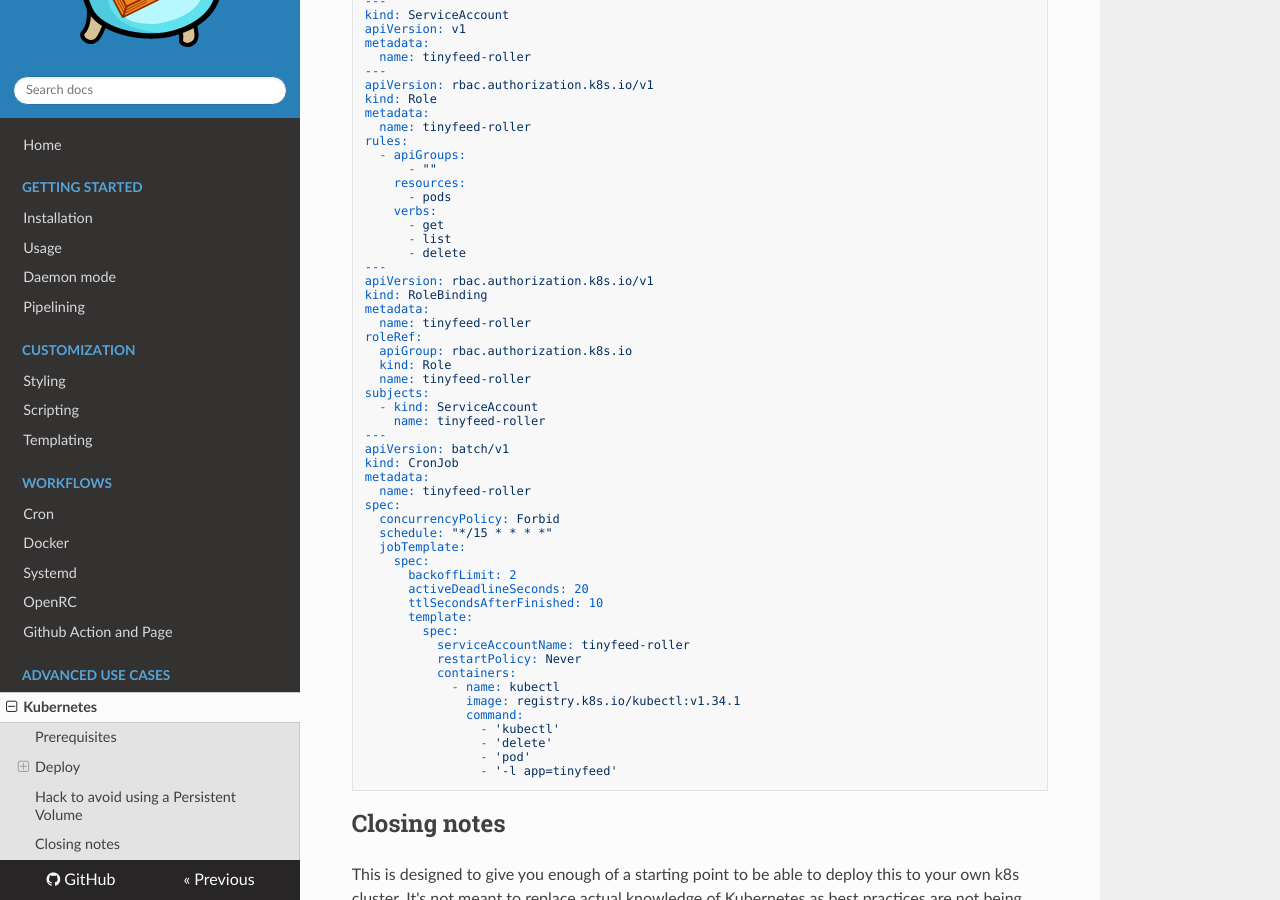
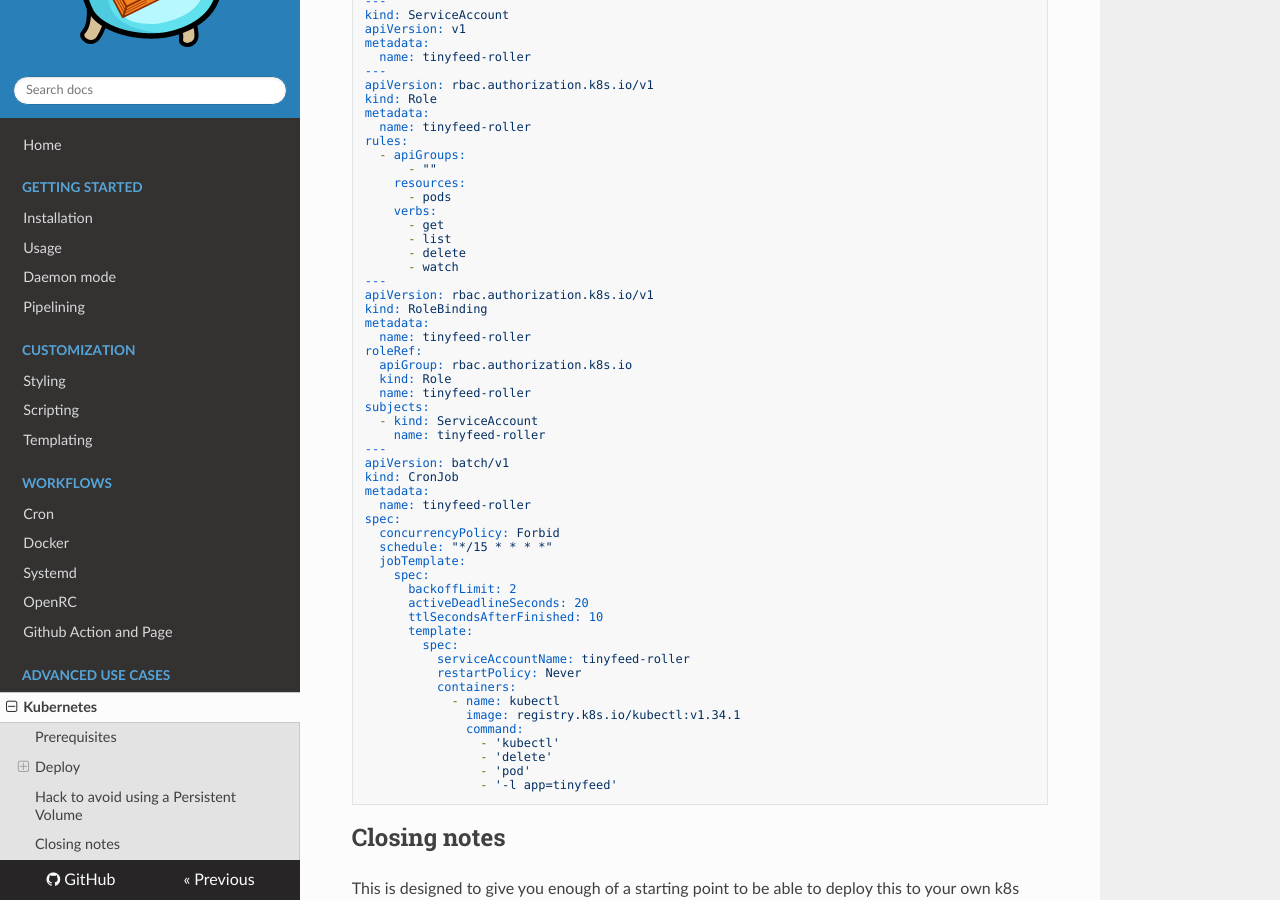
Before and after one commit to TheBigRoomXXL/tinyfeed, an MkDocs documentation site: the page built from docs/kubernetes.md, in a window 1280 px wide and 900 px high, scrolled down 5210 px. Built offline with MkDocs 1.6.1, drawn with Linux system fonts in a browser that asks for light colours; nearby versions of some CDN libraries.

Commit message:
feat(kubernetes): Adding `watch` to rbac to stop noisy errors

```diff
--- a/docs/kubernetes.md
+++ b/docs/kubernetes.md
@@ -297,6 +297,7 @@ rules:
       - get
       - list
       - delete
+      - watch
 ---
 apiVersion: rbac.authorization.k8s.io/v1
 kind: RoleBinding
```
